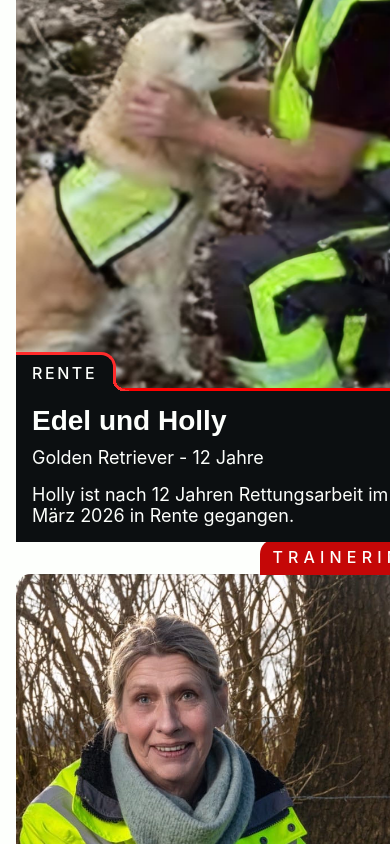
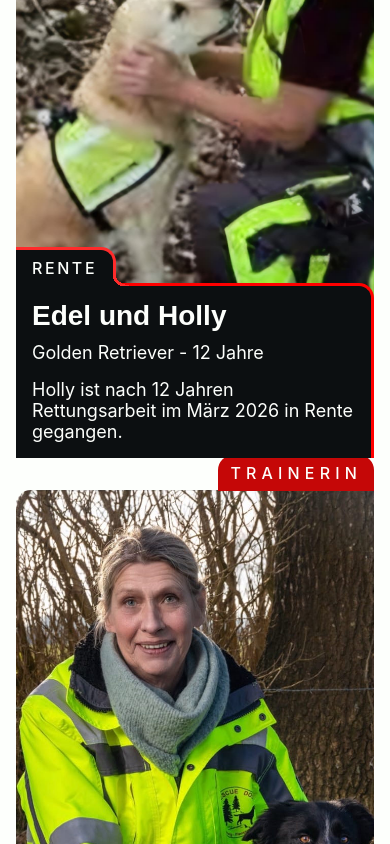
Before and after one commit to LPaulikat/lpaulikat.github.io, an Astro site: page / in a window 390 px wide. Shown: the part 4015-4859 px from the top of the page. Built offline with nearby package versions, Linux system fonts and the light colour scheme; Astro itself is replaced by a stand-in of ours; a web font is replaced by a local one.

Commit message:
fixed mobile sizing

```diff
--- a/src/components/Teams.astro
+++ b/src/components/Teams.astro
@@ -63,7 +63,7 @@ const { data, label, heading, text } = Astro.props;
         gap: 2rem;
         list-style: none;
 
-        grid-template-columns: repeat(auto-fill, minmax(400px, 1fr));
+        grid-template-columns: repeat(auto-fill, minmax(min(400px, 100%), 1fr));
 
         .team-item {
             position: relative;
```
